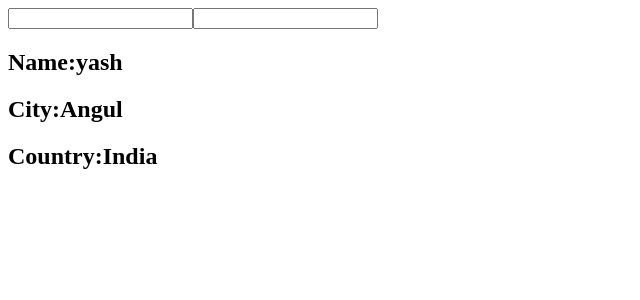
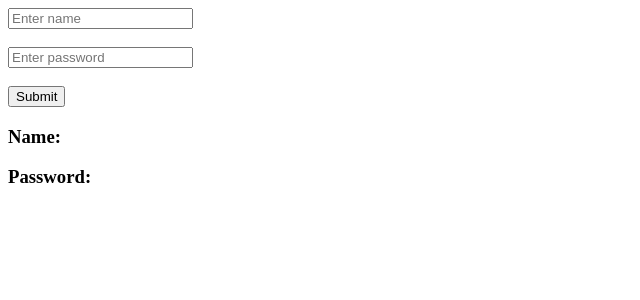
Before and after one commit to yashsahu-dev/my-react-app, a React (Vite) app: page / in a window 1280 px wide. Shown: the top 300 px of the page, without its empty margins (0-640 px from the left). Built offline with nearby package versions, Linux system fonts and the light colour scheme.

Commit message:
useActionState

```diff
--- a/src/App.jsx
+++ b/src/App.jsx
@@ -1,29 +1,36 @@
-import React, { useState } from 'react'
+import React from 'react'
+import { useActionState } from 'react'
 
 const App = () => {
-  const [data, setData] = useState({
-    name:"yash",
-    address:{
-      city:"Angul",
-      country:"India"
+  const HandleForm=async(prev,formData)=>{
+    const name = formData.get('name')
+    const pass = formData.get('pass')
+    await new Promise(res=>setTimeout(res,3000))
+    // console.log("Called",name,pass);
+    if(name && pass){
+      return {msg:"Data submitted!!!",name,pass}
     }
-  });
+    else{
+      return {Error:"Unable to submit...",name,pass}
+    }
+  }
+  const [data,action,pending] = useActionState(HandleForm,undefined);
 
-  const onName=(val)=>{
-    data.name = val;
-    setData({...data})
-  }
-  const onCity=(val)=>{
-    setData({...data,address:{...data.address,city:val}})
-    console.log(data)
-  }
   return (
     <div>
-      <input type="text" onChange={(e)=>onName(e.target.value)}/>
-      <input type="text" onChange={(e)=>onCity(e.target.value)}/>
-      <h2>Name:{data.name}</h2>
-      <h2>City:{data.address.city}</h2>
-      <h2>Country:{data.address.country}</h2>
+      <form action={action}>
+        <input type="text" name='name' placeholder='Enter name' /><br /><br />
+        <input type="password" name='pass' placeholder='Enter password' /><br /><br />
+        <button disabled={pending}>Submit</button>
+      </form>
+      {
+        data?.Error && <span style={{color:"red"}}>{data?.Error}</span>
+      }
+      {
+        data?.msg && <span style={{color:"green"}}>{data?.msg}</span>
+      }
+      <h3>Name:{data?.name}</h3>
+      <h3>Password:{data?.pass}</h3>
     </div>
   )
 }
```
